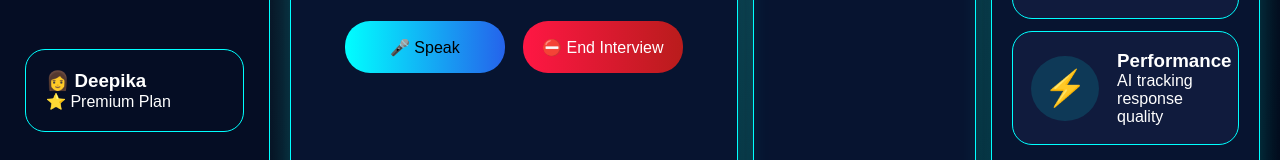
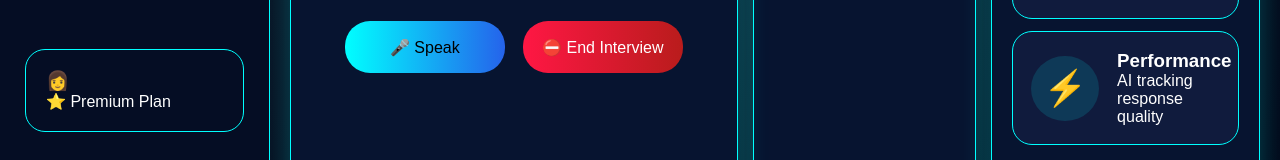
Before and after one commit to nitheeshcitbecse-eng/AI-Interview-System, a React (Vite) app in the folder frontend/: page /dashboard in a window 1280 px wide. Shown: the part 573-733 px from the top of the page. Built offline with nearby package versions, Linux system fonts and the light colour scheme.

Commit message:
modified

```diff
--- a/frontend/src/components/Sidebar.jsx
+++ b/frontend/src/components/Sidebar.jsx
@@ -75,7 +75,7 @@ onClick={()=>navigate("/premium")}
 
 
 <h3>
-👩 Deepika
+ 👩
 </h3>
 
 
```
